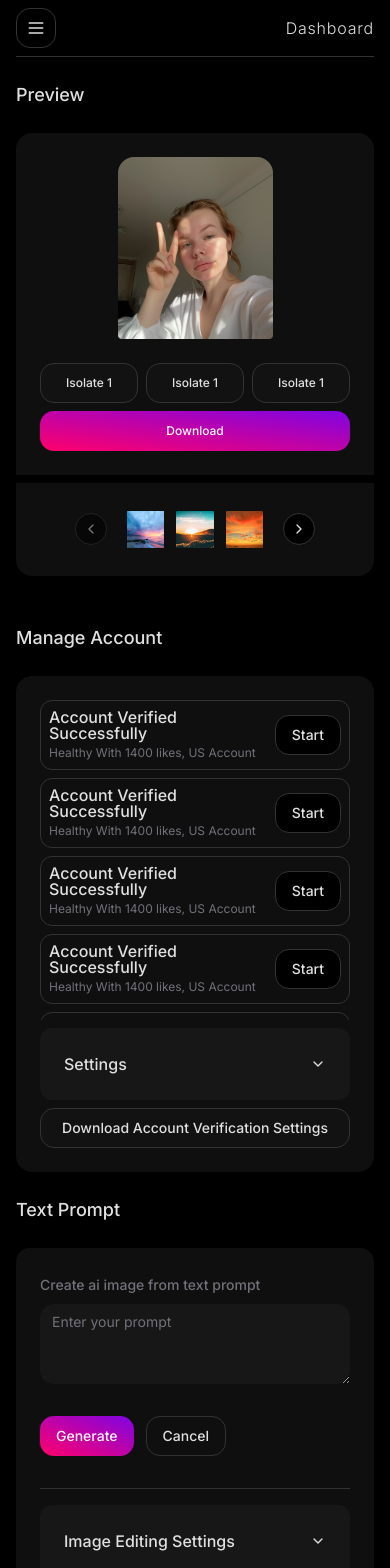
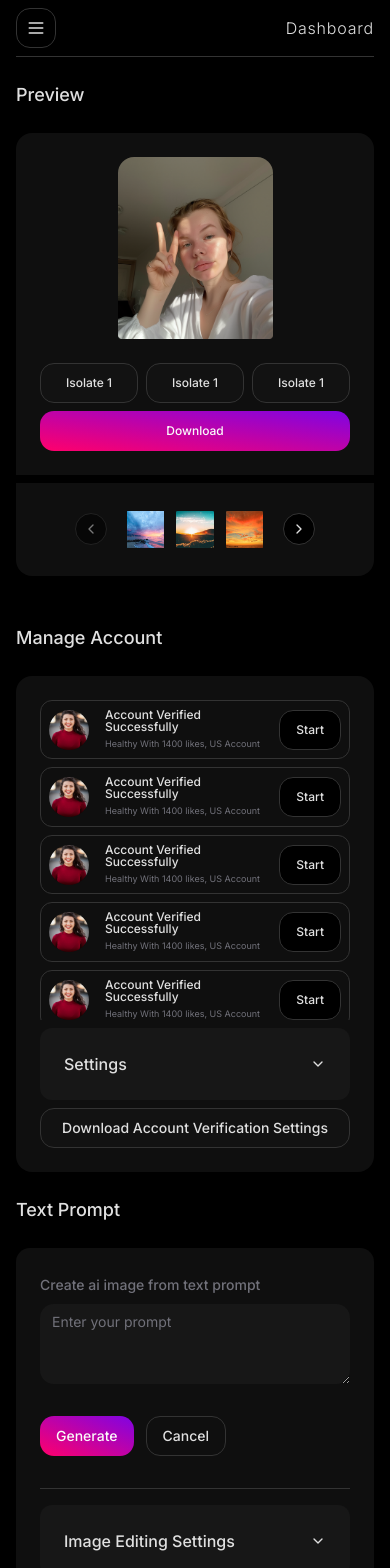
Before and after one commit to ra-kesh/Stupid-AI, a Next.js app: page /ai-verification in a window 390 px wide. Shown: the top 1568 px of the page. Built offline with nearby package versions, Linux system fonts and the light colour scheme.

Commit message:
feat:verifcation responisveness

```diff
--- a/app/(dashboard)/ai-verification/verification-person.tsx
+++ b/app/(dashboard)/ai-verification/verification-person.tsx
@@ -14,198 +14,198 @@ const VerificationPersons = () => {
         {" "}
         <div className="grid gap-2 2xl:gap-3">
           <div className="flex items-center gap-4 rounded-sm border border-separator p-2 xl:rounded-sm xl:p-2 2xl:rounded-xl 2xl:p-3 4xl:p-5">
-            <Avatar className="hidden sm:flex xl:size-10 2xl:size-12 4xl:size-14">
+            <Avatar className="flex xl:size-10 2xl:size-12 4xl:size-14">
               <AvatarImage src="/verification-girl-v1.png" alt="Avatar" />
               <AvatarFallback>OM</AvatarFallback>
             </Avatar>
             <div className="grid gap-1">
-              <p className="font-medium leading-none lg:text-[8px] xl:text-xs 4xl:text-sm">
+              <p className="text-xs  font-medium leading-none lg:text-[8px] xl:text-xs 4xl:text-sm">
                 Account Verified Successfully
               </p>
-              <p className="text-xs text-muted-foreground lg:text-[8px] 4xl:text-sm">
+              <p className="text-[9px] text-muted-foreground  lg:text-[8px] xl:text-[10px] 4xl:text-sm">
                 Healthy With 1400 likes, US Account
               </p>
             </div>
             <div className="ml-auto font-medium">
               <Button
                 variant={"outline"}
-                className="lg:h-8 lg:rounded-sm lg:px-3 lg:text-[8px] xl:px-5 xl:text-xs 2xl:px-8 2xl:py-5 4xl:py-6 4xl:text-sm"
+                className="text-xs lg:h-8 lg:rounded-sm lg:px-3 lg:text-[8px] xl:px-5 xl:text-xs 2xl:px-8 2xl:py-5 4xl:py-6 4xl:text-sm"
               >
                 Start
               </Button>
             </div>
           </div>
           <div className="flex items-center gap-4 rounded-sm border border-separator p-2 xl:rounded-sm xl:p-2 2xl:rounded-xl 2xl:p-3 4xl:p-5">
-            <Avatar className="hidden sm:flex xl:size-10 2xl:size-12 4xl:size-14">
+            <Avatar className="flex xl:size-10 2xl:size-12 4xl:size-14">
               <AvatarImage src="/verification-girl-v1.png" alt="Avatar" />
               <AvatarFallback>OM</AvatarFallback>
             </Avatar>
             <div className="grid gap-1">
-              <p className="font-medium leading-none lg:text-[8px] xl:text-xs 4xl:text-sm">
+              <p className="text-xs  font-medium leading-none lg:text-[8px] xl:text-xs 4xl:text-sm">
                 Account Verified Successfully
               </p>
-              <p className="text-xs text-muted-foreground lg:text-[8px] 4xl:text-sm">
+              <p className="text-[9px] text-muted-foreground  lg:text-[8px] xl:text-[10px] 4xl:text-sm">
                 Healthy With 1400 likes, US Account
               </p>
             </div>
             <div className="ml-auto font-medium">
               <Button
                 variant={"outline"}
-                className="lg:h-8 lg:rounded-sm lg:px-3 lg:text-[8px] xl:px-5 xl:text-xs 2xl:px-8 2xl:py-5 4xl:py-6 4xl:text-sm"
+                className="text-xs lg:h-8 lg:rounded-sm lg:px-3 lg:text-[8px] xl:px-5 xl:text-xs 2xl:px-8 2xl:py-5 4xl:py-6 4xl:text-sm"
               >
                 Start
               </Button>
             </div>
           </div>
           <div className="flex items-center gap-4 rounded-sm border border-separator p-2 xl:rounded-sm xl:p-2 2xl:rounded-xl 2xl:p-3 4xl:p-5">
-            <Avatar className="hidden sm:flex xl:size-10 2xl:size-12 4xl:size-14">
+            <Avatar className="flex xl:size-10 2xl:size-12 4xl:size-14">
               <AvatarImage src="/verification-girl-v1.png" alt="Avatar" />
               <AvatarFallback>OM</AvatarFallback>
             </Avatar>
             <div className="grid gap-1">
-              <p className="font-medium leading-none lg:text-[8px] xl:text-xs 4xl:text-sm">
+              <p className="text-xs  font-medium leading-none lg:text-[8px] xl:text-xs 4xl:text-sm">
                 Account Verified Successfully
               </p>
-              <p className="text-xs text-muted-foreground lg:text-[8px] 4xl:text-sm">
+              <p className="text-[9px] text-muted-foreground  lg:text-[8px] xl:text-[10px] 4xl:text-sm">
                 Healthy With 1400 likes, US Account
               </p>
             </div>
             <div className="ml-auto font-medium">
               <Button
                 variant={"outline"}
-                className="lg:h-8 lg:rounded-sm lg:px-3 lg:text-[8px] xl:px-5 xl:text-xs 2xl:px-8 2xl:py-5 4xl:py-6 4xl:text-sm"
+                className="text-xs lg:h-8 lg:rounded-sm lg:px-3 lg:text-[8px] xl:px-5 xl:text-xs 2xl:px-8 2xl:py-5 4xl:py-6 4xl:text-sm"
               >
                 Start
               </Button>
             </div>
           </div>
           <div className="flex items-center gap-4 rounded-sm border border-separator p-2 xl:rounded-sm xl:p-2 2xl:rounded-xl 2xl:p-3 4xl:p-5">
-            <Avatar className="hidden sm:flex xl:size-10 2xl:size-12 4xl:size-14">
+            <Avatar className="flex xl:size-10 2xl:size-12 4xl:size-14">
               <AvatarImage src="/verification-girl-v1.png" alt="Avatar" />
               <AvatarFallback>OM</AvatarFallback>
             </Avatar>
             <div className="grid gap-1">
-              <p className="font-medium leading-none lg:text-[8px] xl:text-xs 4xl:text-sm">
+              <p className="text-xs  font-medium leading-none lg:text-[8px] xl:text-xs 4xl:text-sm">
                 Account Verified Successfully
               </p>
-              <p className="text-xs text-muted-foreground lg:text-[8px] 4xl:text-sm">
+              <p className="text-[9px] text-muted-foreground  lg:text-[8px] xl:text-[10px] 4xl:text-sm">
                 Healthy With 1400 likes, US Account
               </p>
             </div>
             <div className="ml-auto font-medium">
               <Button
                 variant={"outline"}
-                className="lg:h-8 lg:rounded-sm lg:px-3 lg:text-[8px] xl:px-5 xl:text-xs 2xl:px-8 2xl:py-5 4xl:py-6 4xl:text-sm"
+                className="text-xs lg:h-8 lg:rounded-sm lg:px-3 lg:text-[8px] xl:px-5 xl:text-xs 2xl:px-8 2xl:py-5 4xl:py-6 4xl:text-sm"
               >
                 Start
               </Button>
             </div>
           </div>
           <div className="flex items-center gap-4 rounded-sm border border-separator p-2 xl:rounded-sm xl:p-2 2xl:rounded-xl 2xl:p-3 4xl:p-5">
-            <Avatar className="hidden sm:flex xl:size-10 2xl:size-12 4xl:size-14">
+            <Avatar className="flex xl:size-10 2xl:size-12 4xl:size-14">
               <AvatarImage src="/verification-girl-v1.png" alt="Avatar" />
               <AvatarFallback>OM</AvatarFallback>
             </Avatar>
             <div className="grid gap-1">
-              <p className="font-medium leading-none lg:text-[8px] xl:text-xs 4xl:text-sm">
+              <p className="text-xs  font-medium leading-none lg:text-[8px] xl:text-xs 4xl:text-sm">
                 Account Verified Successfully
               </p>
-              <p className="text-xs text-muted-foreground lg:text-[8px] 4xl:text-sm">
+              <p className="text-[9px] text-muted-foreground  lg:text-[8px] xl:text-[10px] 4xl:text-sm">
                 Healthy With 1400 likes, US Account
               </p>
             </div>
             <div className="ml-auto font-medium">
               <Button
                 variant={"outline"}
-                className="lg:h-8 lg:rounded-sm lg:px-3 lg:text-[8px] xl:px-5 xl:text-xs 2xl:px-8 2xl:py-5 4xl:py-6 4xl:text-sm"
+                className="text-xs lg:h-8 lg:rounded-sm lg:px-3 lg:text-[8px] xl:px-5 xl:text-xs 2xl:px-8 2xl:py-5 4xl:py-6 4xl:text-sm"
               >
                 Start
               </Button>
             </div>
           </div>
           <div className="flex items-center gap-4 rounded-sm border border-separator p-2 xl:rounded-sm xl:p-2 2xl:rounded-xl 2xl:p-3 4xl:p-5">
-            <Avatar className="hidden sm:flex xl:size-10 2xl:size-12 4xl:size-14">
+            <Avatar className="flex xl:size-10 2xl:size-12 4xl:size-14">
               <AvatarImage src="/verification-girl-v1.png" alt="Avatar" />
               <AvatarFallback>OM</AvatarFallback>
             </Avatar>
             <div className="grid gap-1">
-              <p className="font-medium leading-none lg:text-[8px] xl:text-xs 4xl:text-sm">
+              <p className="text-xs  font-medium leading-none lg:text-[8px] xl:text-xs 4xl:text-sm">
                 Account Verified Successfully
               </p>
-              <p className="text-xs text-muted-foreground lg:text-[8px] 4xl:text-sm">
+              <p className="text-[9px] text-muted-foreground  lg:text-[8px] xl:text-[10px] 4xl:text-sm">
                 Healthy With 1400 likes, US Account
               </p>
             </div>
             <div className="ml-auto font-medium">
               <Button
                 variant={"outline"}
-                className="lg:h-8 lg:rounded-sm lg:px-3 lg:text-[8px] xl:px-5 xl:text-xs 2xl:px-8 2xl:py-5 4xl:py-6 4xl:text-sm"
+                className="text-xs lg:h-8 lg:rounded-sm lg:px-3 lg:text-[8px] xl:px-5 xl:text-xs 2xl:px-8 2xl:py-5 4xl:py-6 4xl:text-sm"
               >
                 Start
               </Button>
             </div>
           </div>
           <div className="flex items-center gap-4 rounded-sm border border-separator p-2 xl:rounded-sm xl:p-2 2xl:rounded-xl 2xl:p-3 4xl:p-5">
-            <Avatar className="hidden sm:flex xl:size-10 2xl:size-12 4xl:size-14">
+            <Avatar className="flex xl:size-10 2xl:size-12 4xl:size-14">
               <AvatarImage src="/verification-girl-v1.png" alt="Avatar" />
               <AvatarFallback>OM</AvatarFallback>
             </Avatar>
             <div className="grid gap-1">
-              <p className="font-medium leading-none lg:text-[8px] xl:text-xs 4xl:text-sm">
+              <p className="text-xs  font-medium leading-none lg:text-[8px] xl:text-xs 4xl:text-sm">
                 Account Verified Successfully
               </p>
-              <p className="text-xs text-muted-foreground lg:text-[8px] 4xl:text-sm">
+              <p className="text-[9px] text-muted-foreground  lg:text-[8px] xl:text-[10px] 4xl:text-sm">
                 Healthy With 1400 likes, US Account
               </p>
             </div>
             <div className="ml-auto font-medium">
               <Button
                 variant={"outline"}
-                className="lg:h-8 lg:rounded-sm lg:px-3 lg:text-[8px] xl:px-5 xl:text-xs 2xl:px-8 2xl:py-5 4xl:py-6 4xl:text-sm"
+                className="text-xs lg:h-8 lg:rounded-sm lg:px-3 lg:text-[8px] xl:px-5 xl:text-xs 2xl:px-8 2xl:py-5 4xl:py-6 4xl:text-sm"
               >
                 Start
               </Button>
             </div>
           </div>
           <div className="flex items-center gap-4 rounded-sm border border-separator p-2 xl:rounded-sm xl:p-2 2xl:rounded-xl 2xl:p-3 4xl:p-5">
-            <Avatar className="hidden sm:flex xl:size-10 2xl:size-12 4xl:size-14">
+            <Avatar className="flex xl:size-10 2xl:size-12 4xl:size-14">
               <AvatarImage src="/verification-girl-v1.png" alt="Avatar" />
               <AvatarFallback>OM</AvatarFallback>
             </Avatar>
             <div className="grid gap-1">
-              <p className="font-medium leading-none lg:text-[8px] xl:text-xs 4xl:text-sm">
+              <p className="text-xs  font-medium leading-none lg:text-[8px] xl:text-xs 4xl:text-sm">
                 Account Verified Successfully
               </p>
-              <p className="text-xs text-muted-foreground lg:text-[8px] 4xl:text-sm">
+              <p className="text-[9px] text-muted-foreground  lg:text-[8px] xl:text-[10px] 4xl:text-sm">
                 Healthy With 1400 likes, US Account
               </p>
             </div>
             <div className="ml-auto font-medium">
               <Button
                 variant={"outline"}
-                className="lg:h-8 lg:rounded-sm lg:px-3 lg:text-[8px] xl:px-5 xl:text-xs 2xl:px-8 2xl:py-5 4xl:py-6 4xl:text-sm"
+                className="text-xs lg:h-8 lg:rounded-sm lg:px-3 lg:text-[8px] xl:px-5 xl:text-xs 2xl:px-8 2xl:py-5 4xl:py-6 4xl:text-sm"
               >
                 Start
               </Button>
             </div>
           </div>
           <div className="flex items-center gap-4 rounded-sm border border-separator p-2 xl:rounded-sm xl:p-2 2xl:rounded-xl 2xl:p-3 4xl:p-5">
-            <Avatar className="hidden sm:flex xl:size-10 2xl:size-12 4xl:size-14">
+            <Avatar className="flex xl:size-10 2xl:size-12 4xl:size-14">
               <AvatarImage src="/verification-girl-v1.png" alt="Avatar" />
               <AvatarFallback>OM</AvatarFallback>
             </Avatar>
             <div className="grid gap-1">
-              <p className="font-medium leading-none lg:text-[8px] xl:text-xs 4xl:text-sm">
+              <p className="text-xs  font-medium leading-none lg:text-[8px] xl:text-xs 4xl:text-sm">
                 Account Verified Successfully
               </p>
-              <p className="text-xs text-muted-foreground lg:text-[8px] 4xl:text-sm">
+              <p className="text-[9px] text-muted-foreground  lg:text-[8px] xl:text-[10px] 4xl:text-sm">
                 Healthy With 1400 likes, US Account
               </p>
             </div>
             <div className="ml-auto font-medium">
               <Button
                 variant={"outline"}
-                className="lg:h-8 lg:rounded-sm lg:px-3 lg:text-[8px] xl:px-5 xl:text-xs 2xl:px-8 2xl:py-5 4xl:py-6 4xl:text-sm"
+                className="text-xs lg:h-8 lg:rounded-sm lg:px-3 lg:text-[8px] xl:px-5 xl:text-xs 2xl:px-8 2xl:py-5 4xl:py-6 4xl:text-sm"
               >
                 Start
               </Button>
```
